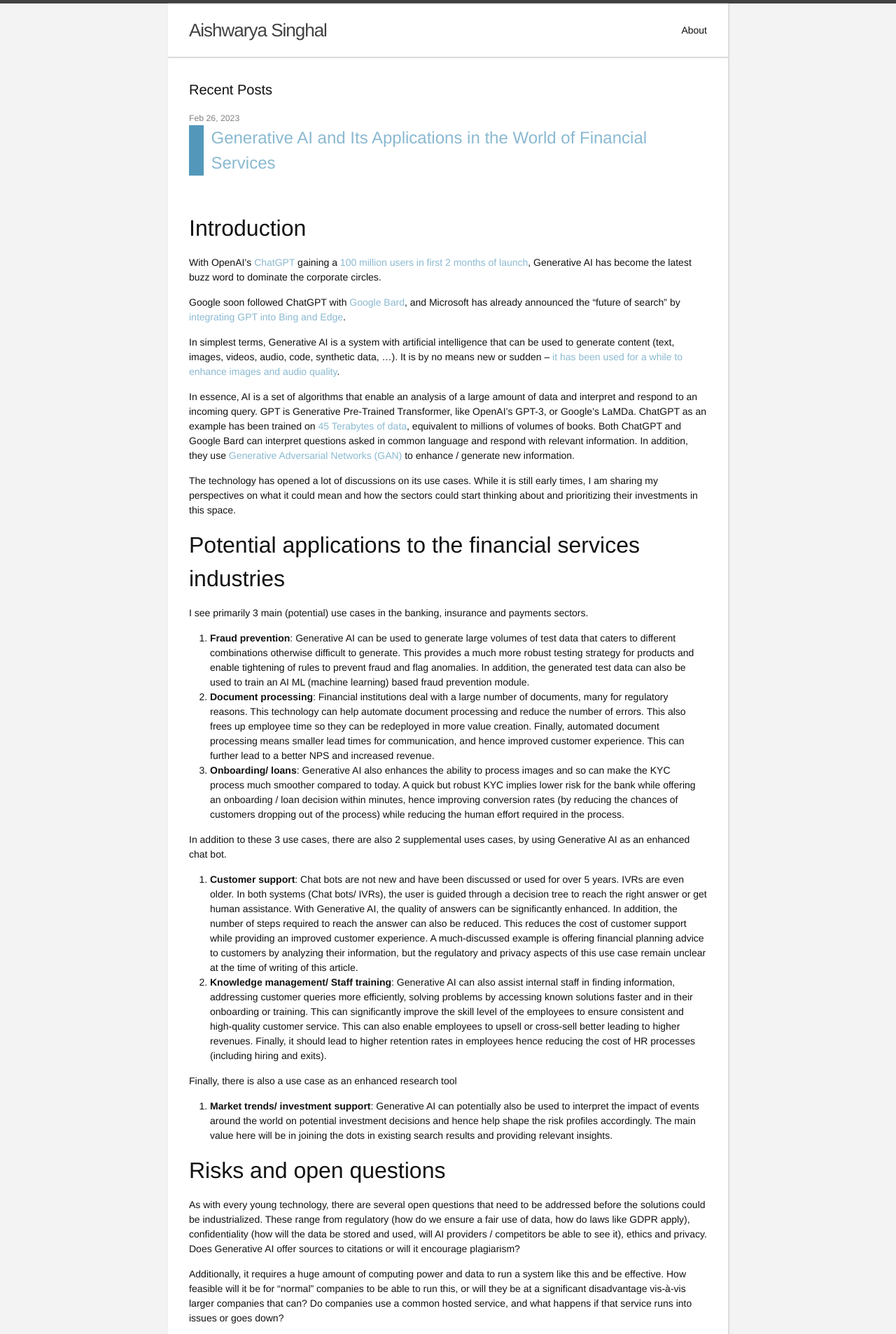
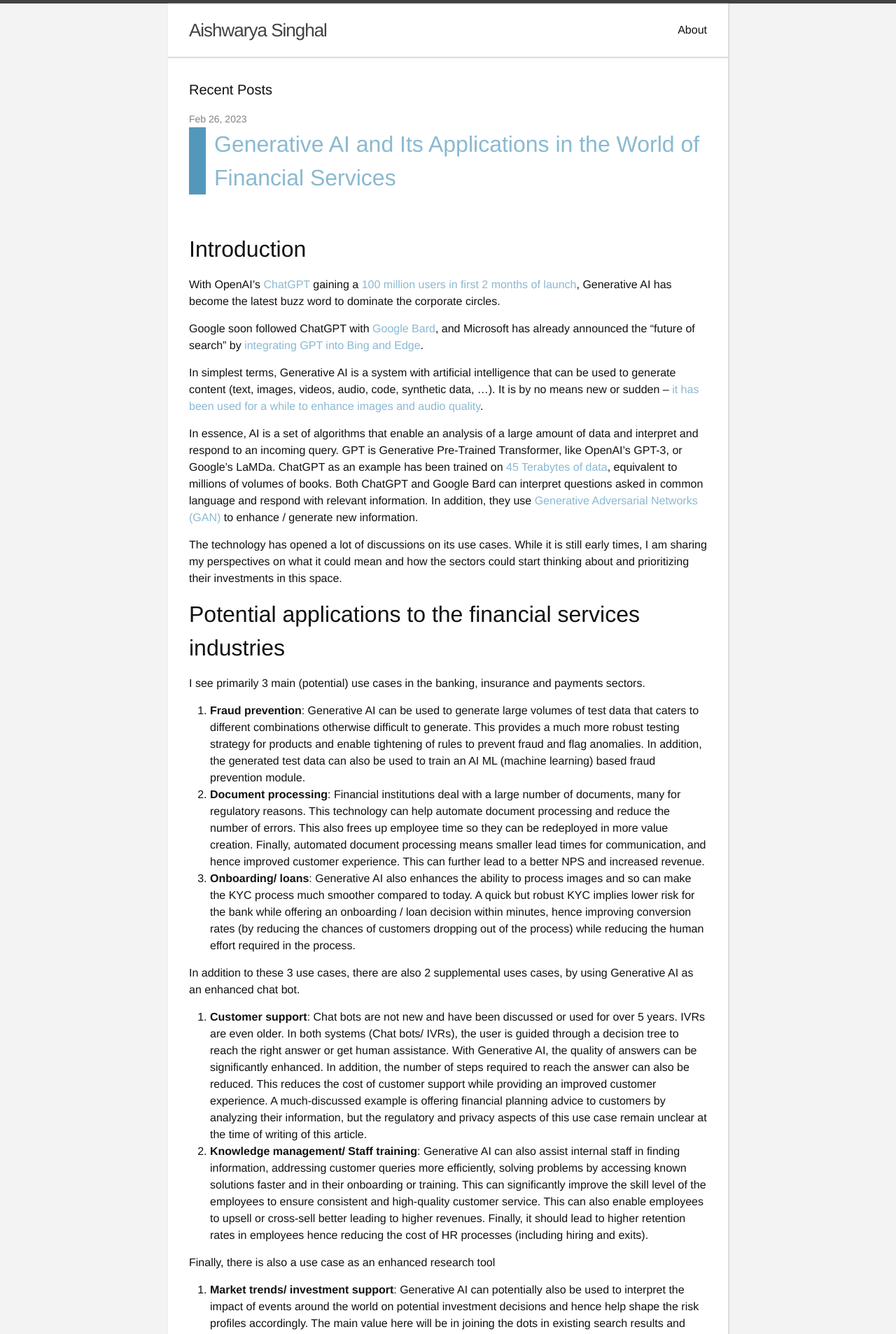
Before and after one commit to asinghal/asinghal.github.io, a Jekyll site: the page built from index.html, in a window 1280 px wide. Shown: the top 1907 px of the page at 70% size. Built offline with Jekyll 4.4.1, drawn with Linux system fonts in a browser that asks for light colours; comment, search, counter and statistics services are not loaded.

Commit message:
increased font sizes

```diff
--- a/_sass/_layout.scss
+++ b/_sass/_layout.scss
@@ -207,7 +207,7 @@
 
 .post-link {
     display: block;
-    font-size: 24px;
+    font-size: 2rem;
 }
 
 
@@ -220,12 +220,12 @@
 }
 
 .post-title {
-    font-size: 42px;
+    font-size: 3rem;
     letter-spacing: -1px;
     line-height: 1;
 
     @include media-query($on-laptop) {
-        font-size: 36px;
+        font-size: 2.5rem;
     }
 }
 
@@ -241,26 +241,26 @@
     border-bottom: #dfdfdf 4px solid;
 
     h2 {
-        font-size: 32px;
+        font-size: 2rem;
 
         @include media-query($on-laptop) {
-            font-size: 28px;
+            font-size: 1.8rem;
         }
     }
 
     h3 {
-        font-size: 26px;
+        font-size: 1.8rem;
 
         @include media-query($on-laptop) {
-            font-size: 22px;
+            font-size: 1.5rem;
         }
     }
 
     h4 {
-        font-size: 20px;
+        font-size: 1.5rem;
 
         @include media-query($on-laptop) {
-            font-size: 18px;
+            font-size: 1.2rem;
         }
     }
 }
--- a/css/main.scss
+++ b/css/main.scss
@@ -7,7 +7,7 @@
 
 // Our variables
 $base-font-family: Helvetica, Arial, sans-serif;
-$base-font-size:   14px;
+$base-font-size:   1rem;
 $small-font-size:  $base-font-size * 0.875;
 $base-line-height: 1.5;
 
```
